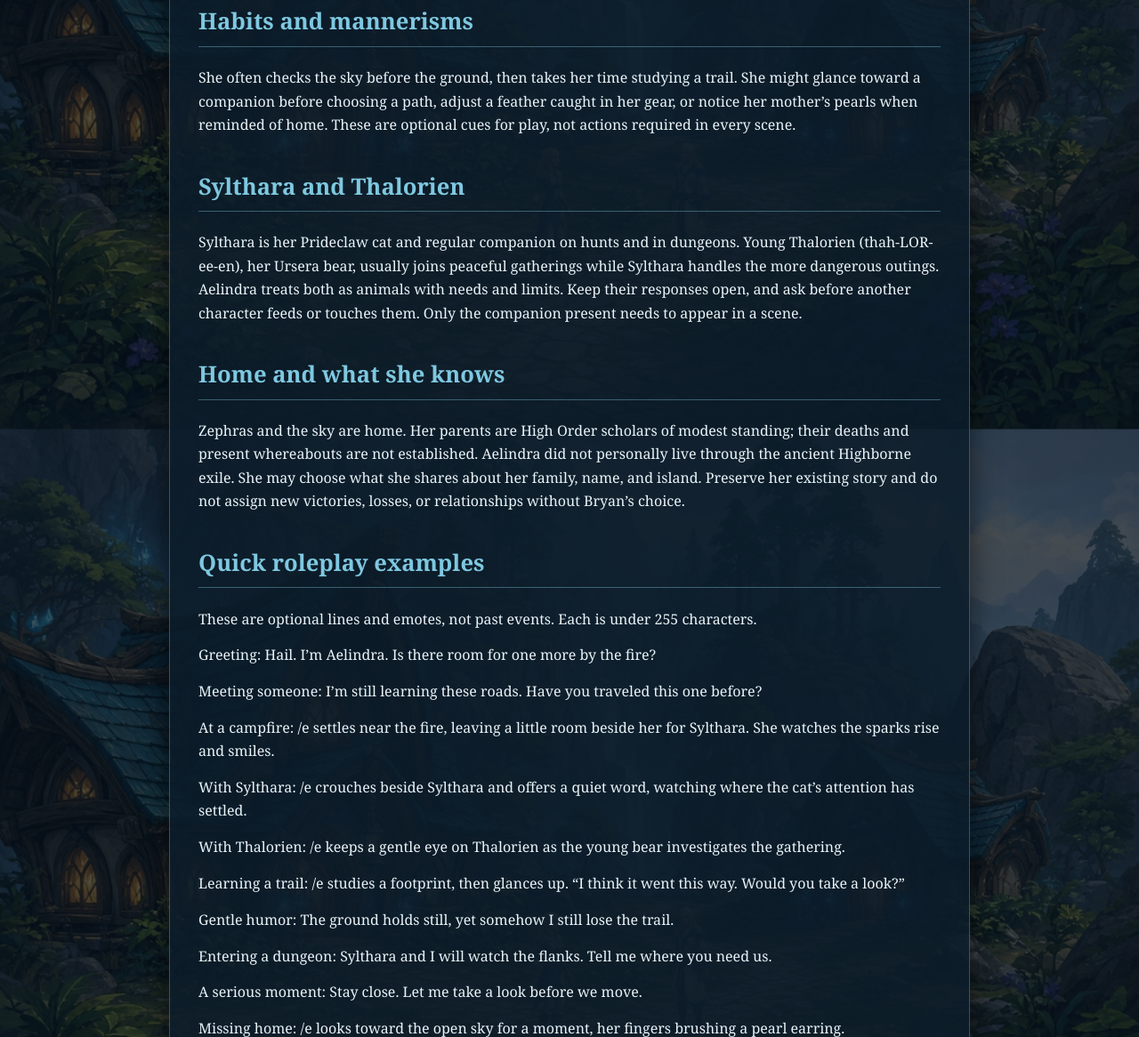
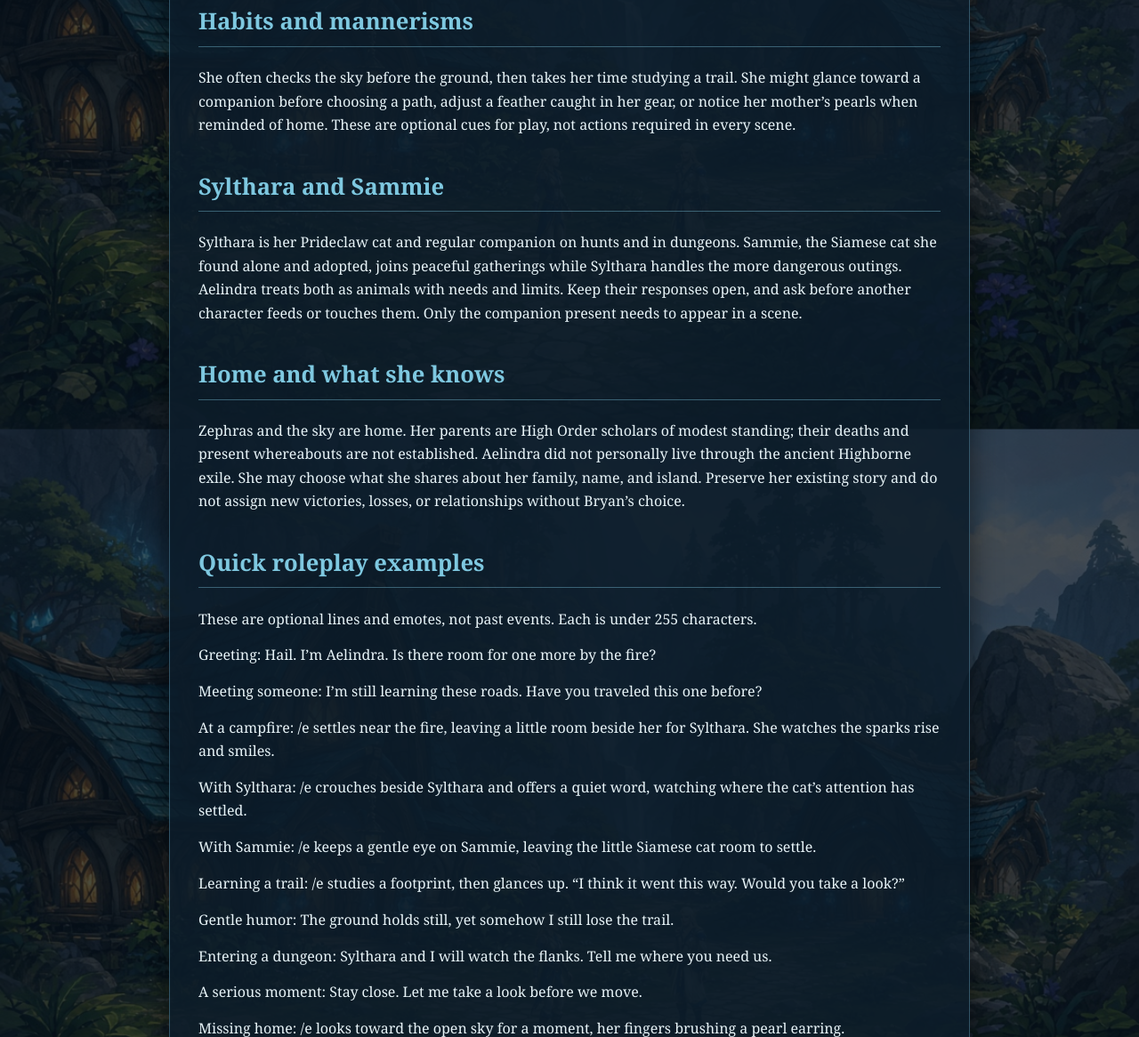
Before and after one commit to ReneSarjeant/Roleplay, a plain HTML site: page RP/Aelindra/personality-guide.html in a window 1280 px wide. Shown: the part 2095-3261 px from the top of the page at 89% size. Drawn offline with Linux system fonts and the light colour scheme.

Commit message:
Correct Aelindra companion continuity: adopt Sammie the Siamese cat

```diff
--- a/RP/Aelindra/personality-guide.html
+++ b/RP/Aelindra/personality-guide.html
@@ -86,14 +86,14 @@
 <section><h2>Under pressure</h2><p>She checks what she can see, communicates plainly, and chooses a useful next step. She can be uncertain, make mistakes, or ask for help. She is a capable island-trained hunter who is still learning mainland tracks; neither her eye for the wind nor Sylthara’s senses are infallible.</p></section>
 <section><h2>Voice and humor</h2><p>Her Common is clear and measured, with a touch of elven formality that relaxes in familiar company. She favors concrete observations and honest questions over long speeches. Her humor can be dry, affectionate, or gently self-directed. Let references to the sky come naturally rather than putting wind in every sentence.</p></section>
 <section><h2>Habits and mannerisms</h2><p>She often checks the sky before the ground, then takes her time studying a trail. She might glance toward a companion before choosing a path, adjust a feather caught in her gear, or notice her mother’s pearls when reminded of home. These are optional cues for play, not actions required in every scene.</p></section>
-<section><h2>Sylthara and Thalorien</h2><p>Sylthara is her Prideclaw cat and regular companion on hunts and in dungeons. Young Thalorien (thah-LOR-ee-en), her Ursera bear, usually joins peaceful gatherings while Sylthara handles the more dangerous outings. Aelindra treats both as animals with needs and limits. Keep their responses open, and ask before another character feeds or touches them. Only the companion present needs to appear in a scene.</p></section>
+<section><h2>Sylthara and Sammie</h2><p>Sylthara is her Prideclaw cat and regular companion on hunts and in dungeons. Sammie, the Siamese cat she found alone and adopted, joins peaceful gatherings while Sylthara handles the more dangerous outings. Aelindra treats both as animals with needs and limits. Keep their responses open, and ask before another character feeds or touches them. Only the companion present needs to appear in a scene.</p></section>
 <section><h2>Home and what she knows</h2><p>Zephras and the sky are home. Her parents are High Order scholars of modest standing; their deaths and present whereabouts are not established. Aelindra did not personally live through the ancient Highborne exile. She may choose what she shares about her family, name, and island. Preserve her existing story and do not assign new victories, losses, or relationships without Bryan’s choice.</p></section>
 <section><h2>Quick roleplay examples</h2><p>These are optional lines and emotes, not past events. Each is under 255 characters.</p>
 <p>Greeting: Hail. I’m Aelindra. Is there room for one more by the fire?</p>
 <p>Meeting someone: I’m still learning these roads. Have you traveled this one before?</p>
 <p>At a campfire: /e settles near the fire, leaving a little room beside her for Sylthara. She watches the sparks rise and smiles.</p>
 <p>With Sylthara: /e crouches beside Sylthara and offers a quiet word, watching where the cat’s attention has settled.</p>
-<p>With Thalorien: /e keeps a gentle eye on Thalorien as the young bear investigates the gathering.</p>
+<p>With Sammie: /e keeps a gentle eye on Sammie, leaving the little Siamese cat room to settle.</p>
 <p>Learning a trail: /e studies a footprint, then glances up. “I think it went this way. Would you take a look?”</p>
 <p>Gentle humor: The ground holds still, yet somehow I still lose the trail.</p>
 <p>Entering a dungeon: Sylthara and I will watch the flanks. Tell me where you need us.</p>
```
